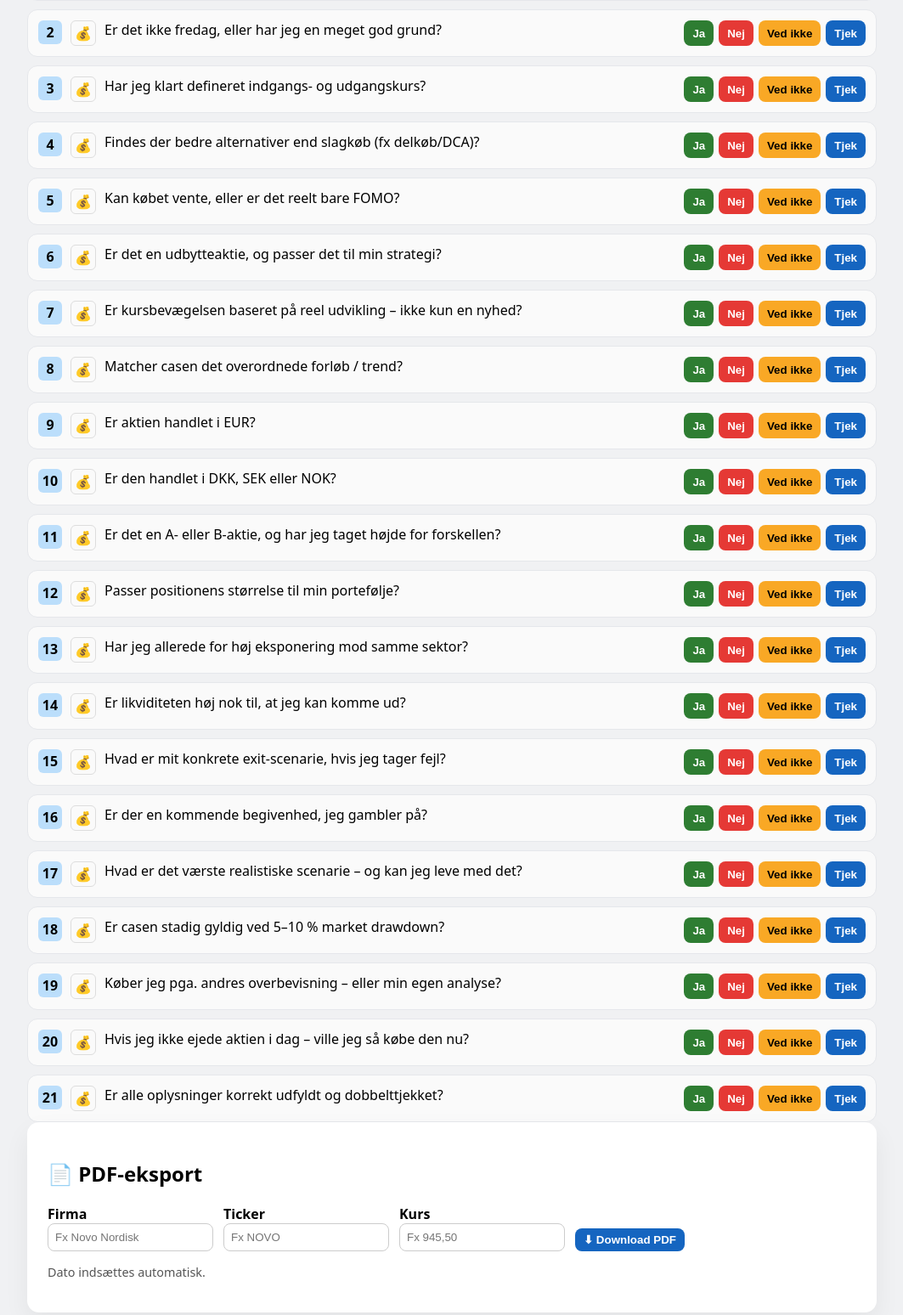
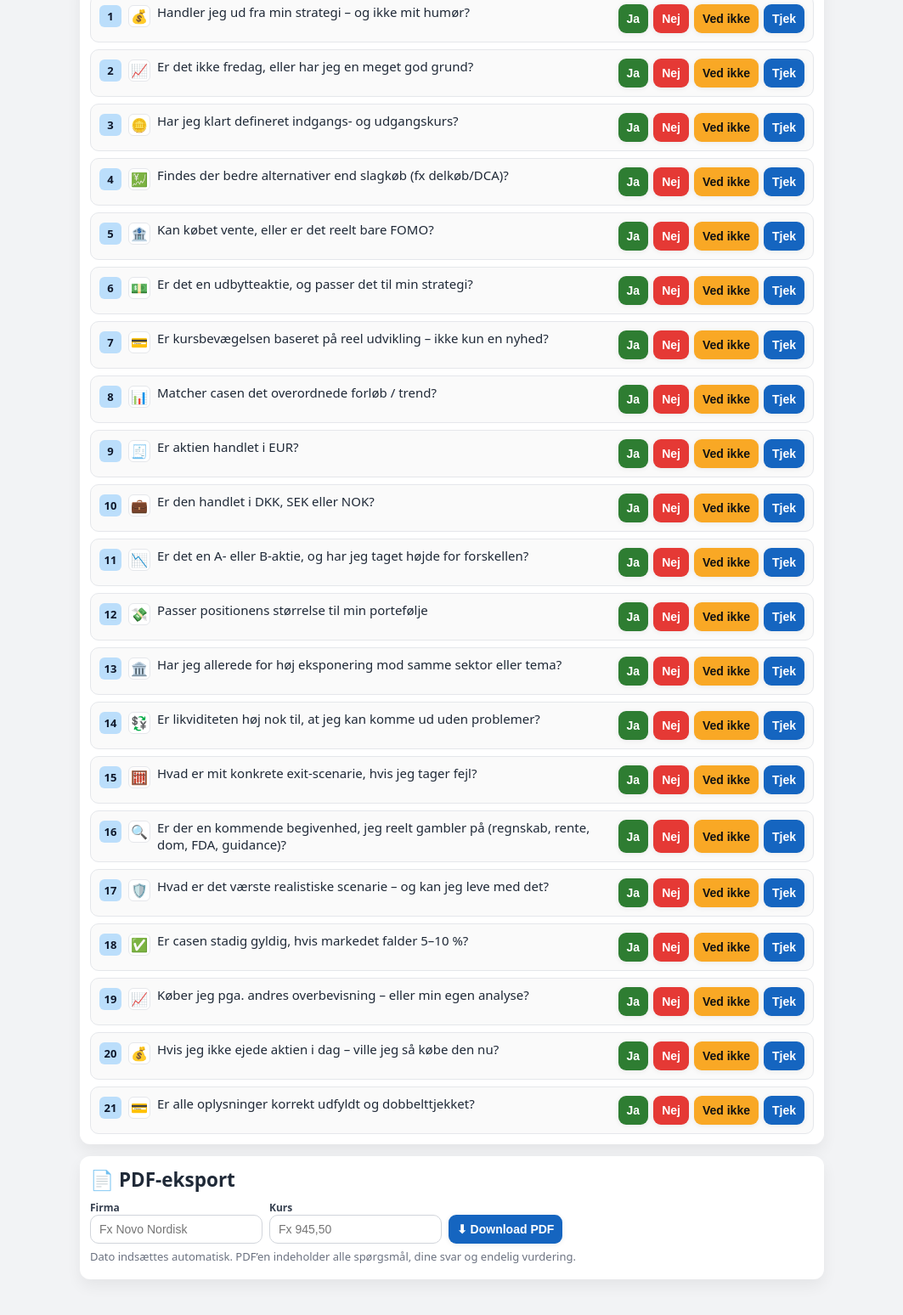
Before and after one commit to nipejob/opt, a plain HTML site: page index.html in a window 1280 px wide. Shown: the part 187-1735 px from the top of the page at 85% size, without its empty margins (108-1171 px from the left). Drawn offline with nearby package versions, Linux system fonts and the light colour scheme.

Commit message:
index.html

```diff
--- a/index.html
+++ b/index.html
@@ -3,135 +3,150 @@
 <html lang="da">
 <head>
 <meta charset="utf-8">
-<meta name="viewport" content="width=device-width, initial-scale=1">
-<title>Nikolaj – Aktie forberedelsesskema</title>
+<meta name="viewport" content="width=device-width, initial-scale=1, viewport-fit=cover">
+<title>Nikolaj – Aktie forberedelsesskema (mobilkompakt)</title>
 
 <style>
 :root{
-  --bg:#f0f1f3;
+  /* Farver */
+  --bg:#f2f3f5;
   --panel:#ffffff;
-  --green:#2e7d32;
-  --red:#e53935;
-  --yellow:#f9a825;
-  --blue:#1565c0;
-  --orange:#ef6c00;
-  --radius:14px;
+  --text:#1f2937;
+  --muted:#6b7280;
+
+  --green:#2e7d32;    /* Ja */
+  --red:#e53935;      /* Nej */
+  --yellow:#f9a825;   /* Ved ikke */
+  --blue:#1565c0;     /* Tjek */
+  --accent:#ef6c00;   /* Overskrift/accent */
+
+  /* Kompakt skala */
+  --radius:12px;
+  --pad:12px;
+  --gap:8px;
+  --font:15px;
+  --font-small:13px;
 }
 
+*{ box-sizing:border-box; }
+html,body{ height:100%; }
 body{
   margin:0;
   font-family: system-ui, -apple-system, Segoe UI, Roboto, Arial, sans-serif;
   background:var(--bg);
+  color:var(--text);
+  font-size:var(--font);
+  -webkit-tap-highlight-color: transparent;
 }
 
 .container{
-  max-width:1000px;
-  margin:30px auto;
-  padding:0 16px;
+  max-width:900px;
+  margin:18px auto 80px;
+  padding:0 12px;
 }
 
 .section{
-  background:#fff;
+  background:var(--panel);
   border-radius:var(--radius);
-  padding:24px;
-  margin-bottom:30px;
-  box-shadow:0 12px 30px rgba(0,0,0,.06);
+  padding:var(--pad);
+  margin-bottom:14px;
+  box-shadow:0 8px 18px rgba(0,0,0,.06);
 }
 
-.group{
-  border:2px solid #ffd7b5;
-  border-radius:14px;
-  padding:14px;
-  margin-bottom:18px;
+h1,h2{ margin:0 0 6px; }
+.sub{ color:var(--muted); margin:0 0 6px; font-size:var(--font-small); }
+
+/* Topværktøjer (tema) */
+.tools{
+  display:flex; align-items:center; gap:10px; flex-wrap:wrap;
+}
+.select{
+  appearance:none;
+  background:#fff;
+  border:1px solid #d1d5db;
+  border-radius:10px;
+  padding:6px 10px;
+  font-weight:600;
+  font-size:var(--font-small);
 }
 
-.group.complete{
-  background:#e8f5e9;
-  border-color:#a5d6a7;
+/* Spørgsmålsliste – kompakt */
+.question{
+  border:1px solid #e5e7eb;
+  border-radius:10px;
+  background:#fafafa;
+  padding:10px;
+  margin-top:8px;
+  display:grid;
+  grid-template-columns: 1fr auto;
+  gap:8px;
+}
+.question.correct{ border:2px solid var(--green); background:#e8f5e9; }
+.question.wrong{   border:2px solid var(--red);   background:#fdecea; }
+
+.q-left{ display:flex; gap:8px; align-items:flex-start; }
+.q-num{
+  width:26px; height:26px; border-radius:6px;
+  background:#bbdefb; color:#0f172a; font-weight:800;
+  display:flex; align-items:center; justify-content:center;
+  flex:0 0 auto; font-size:13px; margin-top:1px;
+}
+.q-icon{
+  width:26px; height:26px; border-radius:6px;
+  background:#fff; border:1px solid #e5e7eb;
+  display:flex; align-items:center; justify-content:center;
+  flex:0 0 auto; user-select:none; font-size:16px; margin-top:1px;
+}
+.q-text{ line-height:1.3; }
+
+/* Knapper – kompakt og finger-venlige */
+.actions{ display:flex; gap:6px; flex-wrap:wrap; justify-content:flex-end; }
+.btn{
+  border:none; border-radius:9px; padding:6px 10px;
+  font-weight:800; cursor:pointer; font-size:14px;
+  box-shadow:0 1px 6px rgba(0,0,0,.07);
+  min-height:34px;
+}
+.btn:active{ transform:translateY(1px); }
+
+.yes{ background:var(--green); color:#fff; }
+.no{  background:var(--red);   color:#fff; }
+.unk{ background:var(--yellow); color:#111; }
+.check{ background:var(--blue); color:#fff; }
+
+/* Endeligt banner */
+#final-banner{ display:none; margin-top:12px; }
+#final-banner .inner{
+  padding:16px;
+  border-radius:16px;
+  background:linear-gradient(135deg,#2e7d32,#66bb6a);
+  color:#fff; text-align:center;
+  font-size:1.2rem; font-weight:900;
+  box-shadow:0 12px 28px rgba(0,0,0,.25);
 }
 
-.group-head{
-  font-weight:800;
-  color:var(--orange);
-  display:flex;
-  align-items:center;
+/* PDF-panel kompakt */
+.form-row{
+  display:flex; gap:8px; flex-wrap:wrap; align-items:flex-end;
 }
+.input{
+  padding:8px 10px; border-radius:10px; border:1px solid #d1d5db;
+  font-size:14px; min-width:160px;
+}
+label{ font-size:12px; color:#374151; font-weight:700; }
 
-.group.complete .group-head{color:var(--green)}
-
-.badge{
-  margin-left:auto;
-  padding:4px 10px;
-  border-radius:999px;
-  background:#d7f0dc;
-  font-size:.8rem;
-  display:none;
+/* iPhone-tilpasning */
+@media (max-width:480px){
+  :root{
+    --pad:10px;
+    --gap:6px;
+    --font:14px;
+    --font-small:12px;
   }
-
-.group.complete .badge{display:inline-block}
-
-.question{
-  margin-top:10px;
-  padding:12px;
-  border-radius:12px;
-  border:1px solid #e5e7eb;
-  background:#fafafa;
-  display:grid;
-  grid-template-columns:1fr auto;
-  gap:10px;
-}
-
-.question.correct{border:2px solid var(--green);background:#e8f5e9}
-.question.wrong{border:2px solid var(--red);background:#fdecea}
-
-.q-left{display:flex;gap:10px}
-.q-num{
-  width:28px;height:28px;
-  background:#bbdefb;
-  border-radius:6px;
-  font-weight:800;
-  display:flex;align-items:center;justify-content:center;
-}
-.q-icon{
-  width:28px;height:28px;
-  border-radius:6px;
-  border:1px solid #ddd;
-  display:flex;align-items:center;justify-content:center;
-}
-
-.actions{display:flex;gap:6px;flex-wrap:wrap}
-
-.btn{
-  border:none;
-  border-radius:8px;
-  padding:6px 10px;
-  font-weight:700;
-  cursor:pointer;
-}
-.yes{background:var(--green);color:#fff}
-.no{background:var(--red);color:#fff}
-.unk{background:var(--yellow)}
-.check{background:var(--blue);color:#fff}
-
-#final-banner{
-  display:none;
-  margin-top:30px;
-}
-#final-banner div{
-  padding:28px;
-  border-radius:20px;
-  background:linear-gradient(135deg,#2e7d32,#66bb6a);
-  color:white;
-  text-align:center;
-  font-size:1.6rem;
-  font-weight:900;
-  box-shadow:0 18px 40px rgba(0,0,0,.3);
-}
-
-input{
-  padding:8px;
-  border-radius:8px;
-  border:1px solid #ccc;
+  .question{ grid-template-columns: 1fr; }
+  .actions{ justify-content:flex-start; }
+  .btn{ padding:6px 9px; font-size:13px; min-height:32px; }
+  .q-num,.q-icon{ width:24px; height:24px; font-size:14px; }
 }
 </style>
 </head>
@@ -139,37 +154,45 @@ input{
 <body>
 <div class="container">
 
+  <!-- Kontrolbar -->
+  <div class="section">
     <h1>🧠 Aktie‑checkliste før køb</h1>
-<p><em>Nikolaj – Forberedelsesskema</em></p>
+    <p class="sub">Nikolaj – Forberedelsesskema (mobilkompakt)</p>
+    <div class="tools">
+      <label for="theme" class="sub" style="font-weight:800">Ikon‑tema</label>
+      <select id="theme" class="select" aria-label="Vælg ikon-tema">
+        <option value="penge">💰 Penge</option>
+        <option value="frugt">🍎 Frugter</option>
+      </select>
+      <button id="resetAll" class="btn" style="background:#fff;border:1px solid #e5e7eb;color:#111;">Nulstil alle</button>
+    </div>
+  </div>
 
-<div id="groups"></div>
+  <!-- Spørgsmål -->
+  <div id="questions" class="section"></div>
 
+  <!-- PDF-eksport -->
   <div class="section">
     <h2>📄 PDF‑eksport</h2>
-<div style="display:flex;gap:12px;flex-wrap:wrap">
+    <div class="form-row" style="margin-top:6px">
       <div>
-    <label><strong>Firma</strong></label><br>
-    <input id="pdf-firma" placeholder="Fx Novo Nordisk">
+        <label for="pdf-firma">Firma</label><br>
+        <input id="pdf-firma" class="input" placeholder="Fx Novo Nordisk">
       </div>
       <div>
-    <label><strong>Ticker</strong></label><br>
-    <input id="pdf-ticker" placeholder="Fx NOVO">
+        <label for="pdf-kurs">Kurs</label><br>
+        <input id="pdf-kurs" class="input" placeholder="Fx 945,50">
       </div>
-  <div>
-    <label><strong>Kurs</strong></label><br>
-    <input id="pdf-kurs" placeholder="Fx 945,50">
+      <button id="btn-pdf" class="btn check">⬇ Download PDF</button>
     </div>
-  <button onclick="exportPDF()" class="btn check" style="align-self:flex-end">
-    ⬇ Download PDF
-  </button>
-</div>
-<p style="font-size:.9rem;color:#555">Dato indsættes automatisk.</p>
+    <p class="sub" style="margin-top:6px">Dato indsættes automatisk. PDF’en indeholder alle spørgsmål, dine svar og endelig vurdering.</p>
   </div>
 
-<div id="final-banner">
-  <div>
+  <!-- OKAY-banner -->
+  <div id="final-banner" class="section">
+    <div class="inner">
       ✅ OKAY TIL KØB / SLAG
-    <div style="font-size:1rem;font-weight:500;margin-top:8px">
+      <div style="font-size:.95rem;font-weight:600;margin-top:6px">
         Alle 21 punkter er korrekt vurderet
       </div>
     </div>
@@ -177,8 +200,11 @@ input{
 
 </div>
 
-<script src="https://cdnjs.cloudflare.com/ajax/libs/jspdf/2.5.1/jspdf.umd.min.js"></script>
+<!-- jsPDF til PDF-eksport -->
+<script src="https://cdnjs.cloudflare.com/ajax/libs/jspdf/2.5.1/jspdf.umd.min.js" integrity="sha512-Na8B1T0oz3oGLp8e3dQwhb34bG1z1AlmOvqN6YV9J7mX1y9vXYlYcJjvQO6xD9rY0k9sOfpVv+v8HkCzXW4F3g==" crossorigin="anonymous" referrerpolicy="no-referrer"></script>
+
 <script>
+/* -------- Data -------- */
 const QUESTIONS = [
  "Handler jeg ud fra min strategi – og ikke mit humør?",
  "Er det ikke fredag, eller har jeg en meget god grund?",
@@ -191,13 +217,13 @@ const QUESTIONS = [
  "Er aktien handlet i EUR?",
  "Er den handlet i DKK, SEK eller NOK?",
  "Er det en A- eller B-aktie, og har jeg taget højde for forskellen?",
- "Passer positionens størrelse til min portefølje?",
- "Har jeg allerede for høj eksponering mod samme sektor?",
- "Er likviditeten høj nok til, at jeg kan komme ud?",
+ "Passer positionens størrelse til min portefølje",
+ "Har jeg allerede for høj eksponering mod samme sektor eller tema?",
+ "Er likviditeten høj nok til, at jeg kan komme ud uden problemer?",
  "Hvad er mit konkrete exit-scenarie, hvis jeg tager fejl?",
- "Er der en kommende begivenhed, jeg gambler på?",
+ "Er der en kommende begivenhed, jeg reelt gambler på (regnskab, rente, dom, FDA, guidance)?",
  "Hvad er det værste realistiske scenarie – og kan jeg leve med det?",
- "Er casen stadig gyldig ved 5–10 % market drawdown?",
+ "Er casen stadig gyldig, hvis markedet falder 5–10 %?",
  "Køber jeg pga. andres overbevisning – eller min egen analyse?",
  "Hvis jeg ikke ejede aktien i dag – ville jeg så købe den nu?",
  "Er alle oplysninger korrekt udfyldt og dobbelttjekket?"
@@ -210,73 +236,157 @@ const ANSWER_KEY = [
  'no','yes','yes','yes','yes','yes'
 ];
 
-const answers = [];
-const host = document.getElementById("groups");
+/* Ikon-temaer */
+const ICONS = {
+  penge: ['💰','📈','🪙','💹','🏦','💵','💳','📊','🧾','💼','📉','💸','🏛️','💱','🧮','🔍','🛡️','✅','📈','💰','💳','💹','💵','🏦'],
+  frugt: ['🍎','🍐','🍊','🍋','🍌','🍉','🍇','🍓','🫐','🍒','🍍','🥝','🍑','🥭','🍈','🍏','🍎','🍇','🍓','🍍','🍊','🍒','🍋','🍐']
+};
+let currentTheme = 'penge';
 
-QUESTIONS.forEach((q,i)=>{
-  answers[i]=null;
-  const el = document.createElement("div");
-  el.className="question";
+/* State */
+const answers = new Array(QUESTIONS.length).fill(null);
+
+/* -------- Rendering -------- */
+const listHost = document.getElementById('questions');
+
+function iconFor(idx){
+  const set = ICONS[currentTheme] || ICONS.penge;
+  return set[idx % set.length];
+}
+
+function renderList(){
+  listHost.innerHTML = '';
+  QUESTIONS.forEach((text, i)=>{
+    const el = document.createElement('div');
+    el.className = 'question';
+    el.dataset.index = i;
+
     el.innerHTML = `
       <div class="q-left">
         <div class="q-num">${i+1}</div>
-      <div class="q-icon">💰</div>
-      <div>${q}</div>
+        <div class="q-icon" data-icon="${i}">${iconFor(i)}</div>
+        <div class="q-text">${text}</div>
       </div>
       <div class="actions">
-      <button class="btn yes">Ja</button>
-      <button class="btn no">Nej</button>
-      <button class="btn unk">Ved ikke</button>
-      <button class="btn check">Tjek</button>
-    </div>`;
-  const [bYes,bNo,bUnk,bCheck] = el.querySelectorAll("button");
-  bYes.onclick=()=>answers[i]='yes';
-  bNo.onclick =()=>answers[i]='no';
-  bUnk.onclick=()=>answers[i]='unk';
-  bCheck.onclick=()=>{
-    if(!answers[i]) return alert("Svar først");
-    el.classList.remove("correct","wrong");
-    el.classList.add(answers[i]===ANSWER_KEY[i]?"correct":"wrong");
-    updateFinal();
+        <button class="btn yes"  aria-label="Svar ja">Ja</button>
+        <button class="btn no"   aria-label="Svar nej">Nej</button>
+        <button class="btn unk"  aria-label="Svar ved ikke">Ved ikke</button>
+        <button class="btn check" aria-label="Tjek svar">Tjek</button>
+      </div>
+    `;
+
+    const [bYes, bNo, bUnk, bCheck] = el.querySelectorAll('button');
+    bYes.onclick  = ()=>{ answers[i]='yes'; el.classList.remove('correct','wrong'); };
+    bNo.onclick   = ()=>{ answers[i]='no';  el.classList.remove('correct','wrong'); };
+    bUnk.onclick  = ()=>{ answers[i]='unk'; el.classList.remove('correct','wrong'); };
+
+    bCheck.onclick = ()=>{
+      if(!answers[i]) { alert('Svar først'); return; }
+      el.classList.remove('correct','wrong');
+      el.classList.add(answers[i]===ANSWER_KEY[i] ? 'correct' : 'wrong');
+      updateFinalBanner();
     };
-  host.appendChild(el);
+
+    listHost.appendChild(el);
+  });
+}
+
+/* Tema-vælger */
+const themeSel = document.getElementById('theme');
+themeSel.addEventListener('change', ()=>{
+  currentTheme = themeSel.value;
+  document.querySelectorAll('[data-icon]').forEach(icon=>{
+    const idx = Number(icon.getAttribute('data-icon'));
+    icon.textContent = iconFor(idx);
+  });
 });
 
-function updateFinal(){
-  const ok = answers.every((a,i)=>a && a===ANSWER_KEY[i]);
-  document.getElementById("final-banner").style.display = ok?"block":"none";
+/* Nulstil */
+document.getElementById('resetAll').addEventListener('click', ()=>{
+  answers.fill(null);
+  document.querySelectorAll('.question').forEach(q=>{
+    q.classList.remove('correct','wrong');
+  });
+  document.getElementById('final-banner').style.display='none';
+});
+
+/* OKAY-banner */
+function updateFinalBanner(){
+  const ok = answers.every((a,i)=> a && a===ANSWER_KEY[i]);
+  document.getElementById('final-banner').style.display = ok ? 'block' : 'none';
 }
 
+/* -------- PDF-eksport -------- */
+document.getElementById('btn-pdf').addEventListener('click', exportPDF);
+
 function exportPDF(){
-  if(!answers.every((a,i)=>a && a===ANSWER_KEY[i]))
-    return alert("Checklist skal være godkendt.");
+  // Kræv godkendt checklist
+  const ok = answers.every((a,i)=> a && a===ANSWER_KEY[i]);
+  if(!ok){ alert('Checklist skal være fuldt godkendt (alle korrekt) før eksport.'); return; }
 
-  const firma=document.getElementById("pdf-firma").value;
-  const kurs=document.getElementById("pdf-kurs").value;
-  const ticker=document.getElementById("pdf-ticker").value;
+  const firma = document.getElementById('pdf-firma').value.trim();
+  const kurs  = document.getElementById('pdf-kurs').value.trim();
+  if(!firma || !kurs){ alert('Udfyld både Firma og Kurs.'); return; }
 
-  if(!firma||!kurs||!ticker) return alert("Udfyld firma, ticker og kurs.");
+  const isoDate = new Date().toISOString().slice(0,10); // YYYY-MM-DD
+  const daDate  = new Date().toLocaleDateString('da-DK');
 
-  const dato = new Date().toISOString().slice(0,10);
-  const {jsPDF}=window.jspdf;
-  const doc=new jsPDF();
+  const { jsPDF } = window.jspdf;
+  const doc = new jsPDF({ unit:'mm', format:'a4' });
 
-  let y=14;
-  doc.setFontSize(16);
-  doc.text("Aktie – Forberedelsesskema",14,y);
-  y+=10;
-  doc.setFontSize(11);
-  doc.text(`Firma: ${firma}`,14,y); y+=6;
-  doc.text(`Ticker: ${ticker}`,14,y); y+=6;
-  doc.text(`Kurs: ${kurs}`,14,y); y+=6;
-  doc.text(`Dato: ${dato}`,14,y);
+  const margin = 14;
+  let y = margin;
 
-  y+=10;
-  doc.text("✅ OKAY TIL KØB / SLAG",14,y);
+  doc.setFont('helvetica','bold'); doc.setFontSize(16);
+  doc.text('Aktie – Forberedelsesskema', margin, y);
+  y += 8;
 
-  const filename = `${dato}_${ticker}_Forberedelsesskema.pdf`;
+  doc.setFont('helvetica','normal'); doc.setFontSize(11);
+  doc.text(`Firma: ${firma}`, margin, y); y += 6;
+  doc.text(`Kurs: ${kurs}`, margin, y);  y += 6;
+  doc.text(`Dato: ${daDate}`, margin, y); y += 8;
+
+  doc.setFont('helvetica','bold'); doc.text('Resultat:', margin, y); y += 6;
+  doc.setFont('helvetica','normal');
+  doc.text('✅ OKAY TIL KØB / SLAG', margin, y); y += 8;
+
+  doc.setFont('helvetica','bold'); doc.text('Checkliste:', margin, y); y += 6;
+  doc.setFont('helvetica','normal');
+
+  const pageHeight = doc.internal.pageSize.getHeight();
+
+  for(let i=0;i<QUESTIONS.length;i++){
+    const qNum = `${i+1}. `;
+    const qTxt = QUESTIONS[i];
+    const aLbl = answers[i]==='yes' ? 'Ja' : answers[i]==='no' ? 'Nej' : 'Ved ikke';
+    const correct = answers[i]===ANSWER_KEY[i];
+    const mark = correct ? '✅' : '❌';
+
+    // Wrap spørgsmål
+    const maxWidth = doc.internal.pageSize.getWidth() - margin*2;
+    const linesQ = doc.splitTextToSize(qNum + qTxt, maxWidth);
+    const linesA = [`Svar: ${aLbl}  ${mark}`];
+
+    const blockHeight = linesQ.length*5 + linesA.length*5 + 4;
+
+    if(y + blockHeight > pageHeight - margin){
+      doc.addPage();
+      y = margin;
+    }
+
+    doc.text(linesQ, margin, y); y += linesQ.length*5;
+    doc.text(linesA, margin, y); y += linesA.length*5 + 4;
+  }
+
+  const safeName = firma.replace(/[^A-Za-z0-9_-]+/g,'_').replace(/_+/g,'_');
+  const filename = `${isoDate}_${safeName}_Forberedelsesskema.pdf`;
   doc.save(filename);
 }
+
+/* Init */
+renderList();
+updateFinalBanner();
 </script>
 </body>
 </html>
+``
```
Lines whose indentation alone changed are shown as unchanged.
